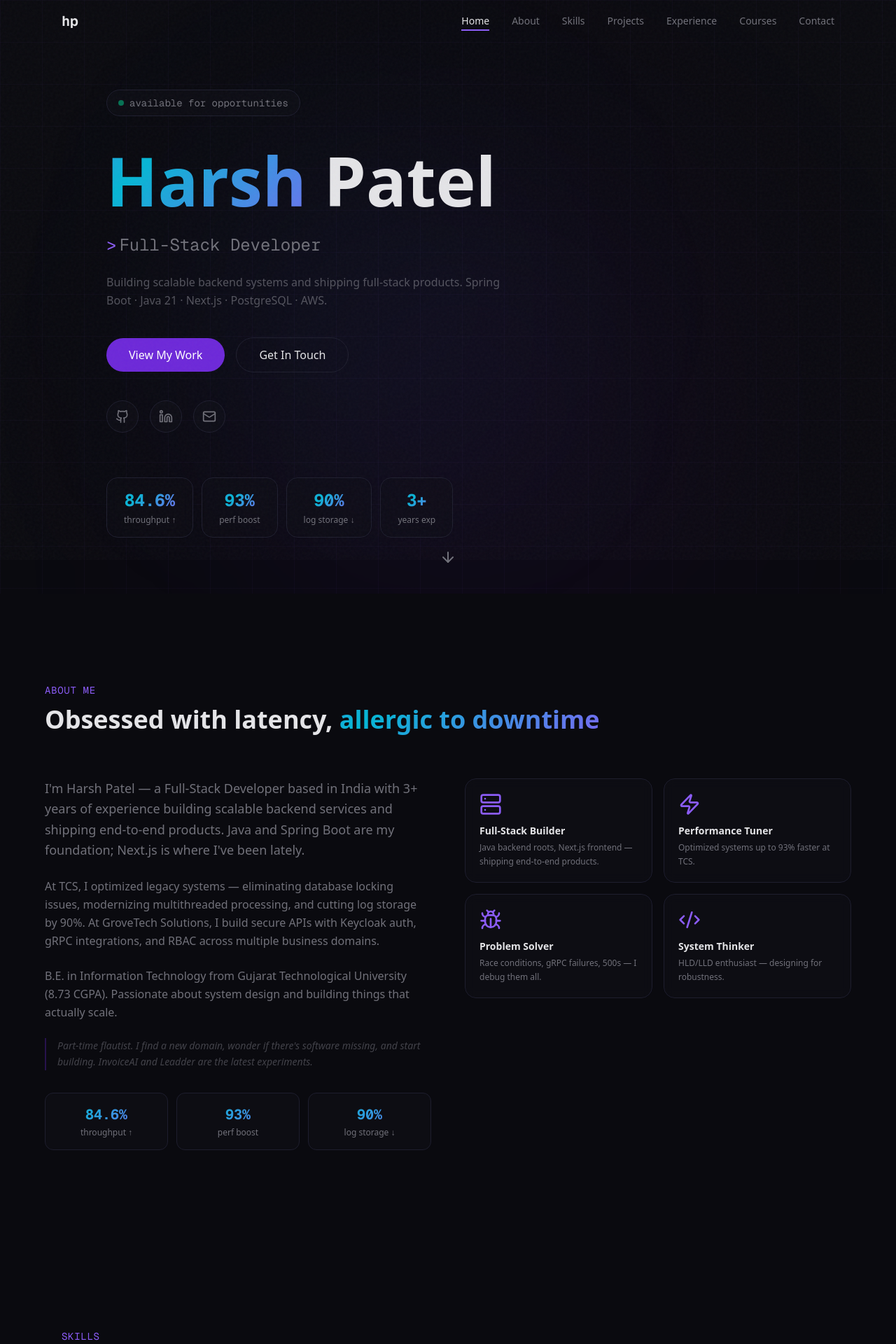
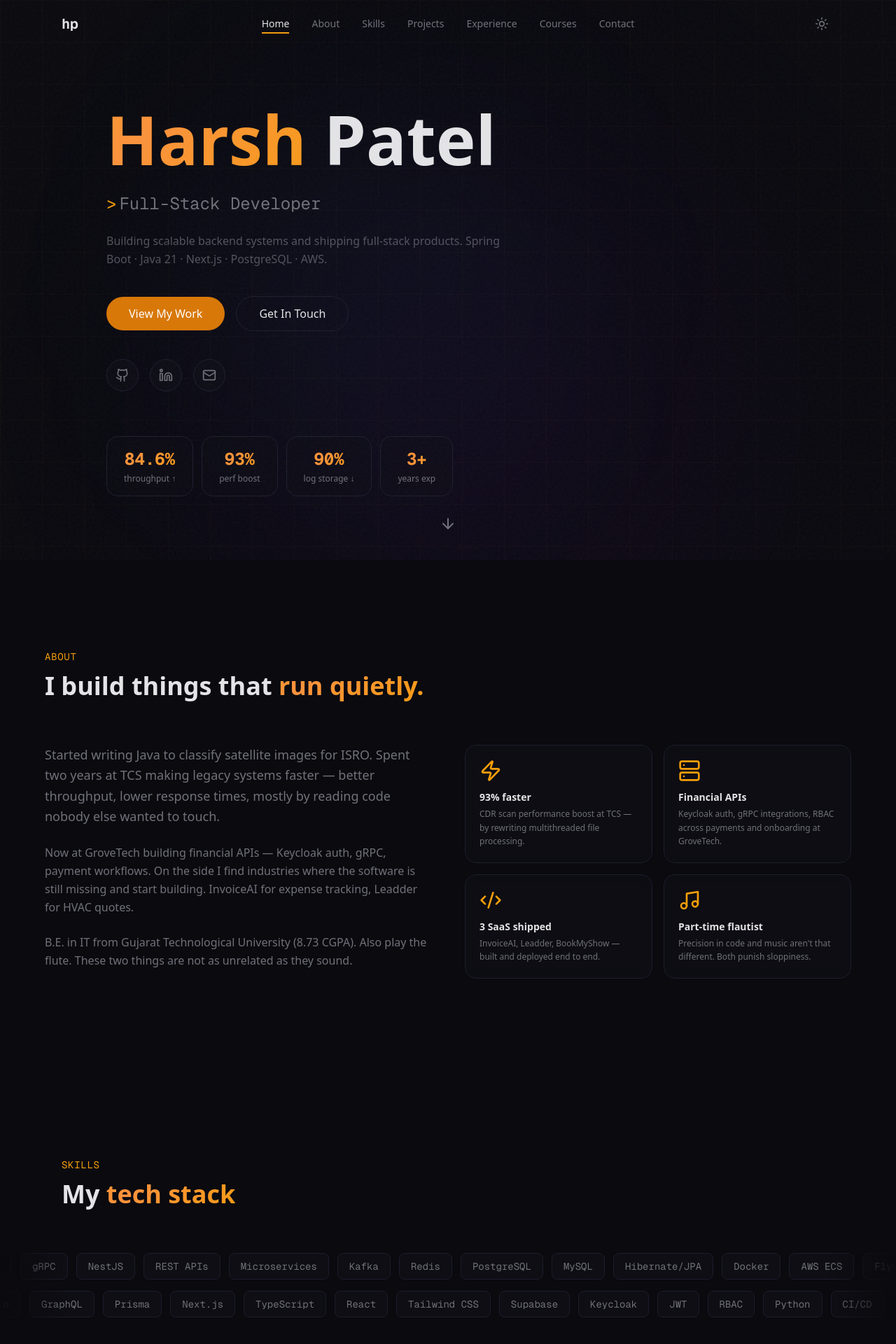
Before and after one commit to it-harsh/portfolio, a Next.js app: page / in a window 1280 px wide. Shown: the top 1920 px of the page at 70% size. Built offline with nearby package versions, Linux system fonts and the light colour scheme.

Commit message:
Amber theme, dark/light toggle, About rewrite, timeline fix, remove clichés

```diff
--- a/src/app/globals.css
+++ b/src/app/globals.css
@@ -3,11 +3,23 @@
 :root {
   --background: #0a0a0f;
   --foreground: #e4e4e7;
-  --accent: #6d28d9;
-  --accent-light: #8b5cf6;
+  --accent: #d97706;
+  --accent-light: #f59e0b;
   --card-bg: #111118;
   --card-border: #1e1e2e;
   --muted: #71717a;
+}
+
+[data-theme="light"] {
+  --background: #fafaf9;
+  --foreground: #1c1917;
+  --card-bg: #f5f0e8;
+  --card-border: #e7e5e0;
+  --muted: #78716c;
+}
+[data-theme="light"] body {
+  background: var(--background);
+  color: var(--foreground);
 }
 
 @theme inline {
@@ -48,7 +60,7 @@ html {
 
 /* Gradient text utility */
 .gradient-text {
-  background: linear-gradient(135deg, #8b5cf6, #06b6d4, #8b5cf6);
+  background: linear-gradient(135deg, #f59e0b, #fb923c, #f59e0b);
   background-size: 200% 200%;
   -webkit-background-clip: text;
   -webkit-text-fill-color: transparent;
@@ -63,20 +75,20 @@ html {
 
 /* Glow effect */
 .glow {
-  box-shadow: 0 0 20px rgba(139, 92, 246, 0.15),
-              0 0 60px rgba(139, 92, 246, 0.1);
+  box-shadow: 0 0 20px rgba(217, 119, 6, 0.15),
+              0 0 60px rgba(217, 119, 6, 0.1);
 }
 
 .glow-hover:hover {
-  box-shadow: 0 0 30px rgba(139, 92, 246, 0.25),
-              0 0 80px rgba(139, 92, 246, 0.15);
+  box-shadow: 0 0 30px rgba(217, 119, 6, 0.25),
+              0 0 80px rgba(217, 119, 6, 0.15);
 }
 
 /* Grid background pattern */
 .grid-bg {
   background-image:
-    linear-gradient(rgba(139, 92, 246, 0.03) 1px, transparent 1px),
-    linear-gradient(90deg, rgba(139, 92, 246, 0.03) 1px, transparent 1px);
+    linear-gradient(rgba(217, 119, 6, 0.03) 1px, transparent 1px),
+    linear-gradient(90deg, rgba(217, 119, 6, 0.03) 1px, transparent 1px);
   background-size: 60px 60px;
 }
 
--- a/src/app/layout.tsx
+++ b/src/app/layout.tsx
@@ -37,6 +37,7 @@ export default function RootLayout({
       <body
         className={`${geistSans.variable} ${geistMono.variable} antialiased bg-background text-foreground`}
       >
+        <script dangerouslySetInnerHTML={{ __html: `(function(){try{var t=localStorage.getItem('theme');if(t)document.documentElement.setAttribute('data-theme',t);}catch(e){}})();` }} />
         {children}
       </body>
     </html>
--- a/src/components/About.tsx
+++ b/src/components/About.tsx
@@ -1,35 +1,15 @@
 "use client";
 
 import { motion, useInView } from "framer-motion";
-import { useEffect, useRef, useState } from "react";
-import { Code2, Server, Bug, Zap } from "lucide-react";
+import { useRef } from "react";
+import { Code2, Server, Zap, Music } from "lucide-react";
 
 const highlights = [
-  { icon: Server, title: "Full-Stack Builder",  description: "Java backend roots, Next.js frontend — shipping end-to-end products." },
-  { icon: Zap,    title: "Performance Tuner",   description: "Optimized systems up to 93% faster at TCS." },
-  { icon: Bug,    title: "Problem Solver",       description: "Race conditions, gRPC failures, 500s — I debug them all." },
-  { icon: Code2,  title: "System Thinker",       description: "HLD/LLD enthusiast — designing for robustness." },
+  { icon: Zap,    title: "93% faster",      description: "CDR scan performance boost at TCS — by rewriting multithreaded file processing." },
+  { icon: Server, title: "Financial APIs",   description: "Keycloak auth, gRPC integrations, RBAC across payments and onboarding at GroveTech." },
+  { icon: Code2,  title: "3 SaaS shipped",   description: "InvoiceAI, Leadder, BookMyShow — built and deployed end to end." },
+  { icon: Music,  title: "Part-time flautist", description: "Precision in code and music aren't that different. Both punish sloppiness." },
 ];
-
-function Counter({ target, suffix = "", duration = 1800, decimals = 0 }: { target: number; suffix?: string; duration?: number; decimals?: number }) {
-  const [count, setCount] = useState(0);
-  const ref = useRef<HTMLSpanElement>(null);
-  const inView = useInView(ref, { once: true });
-
-  useEffect(() => {
-    if (!inView) return;
-    const start = Date.now();
-    const tick = () => {
-      const progress = Math.min((Date.now() - start) / duration, 1);
-      const eased = 1 - Math.pow(1 - progress, 3);
-      setCount(Number((eased * target).toFixed(decimals)));
-      if (progress < 1) requestAnimationFrame(tick);
-    };
-    requestAnimationFrame(tick);
-  }, [inView, target, duration, decimals]);
-
-  return <span ref={ref}>{decimals > 0 ? count.toFixed(decimals) : count}{suffix}</span>;
-}
 
 export default function About() {
   const ref = useRef(null);
@@ -39,39 +19,21 @@ export default function About() {
     <section id="about" className="relative py-32 px-6">
       <div ref={ref} className="max-w-6xl mx-auto">
         <motion.div initial={{ opacity: 0, y: 40 }} animate={isInView ? { opacity: 1, y: 0 } : {}} transition={{ duration: 0.6 }} className="mb-16">
-          <h2 className="text-sm font-mono text-accent-light mb-3 tracking-wider uppercase">About Me</h2>
-          <h3 className="text-3xl md:text-4xl font-bold">Obsessed with latency, <span className="gradient-text">allergic to downtime</span></h3>
+          <h2 className="text-sm font-mono text-accent-light mb-3 tracking-wider uppercase">About</h2>
+          <h3 className="text-3xl md:text-4xl font-bold">I build things that <span className="gradient-text">run quietly.</span></h3>
         </motion.div>
 
         <div className="grid md:grid-cols-2 gap-12 items-start">
           <motion.div initial={{ opacity: 0, x: -40 }} animate={isInView ? { opacity: 1, x: 0 } : {}} transition={{ duration: 0.6, delay: 0.2 }} className="space-y-6">
             <p className="text-muted leading-relaxed text-lg">
-              I&apos;m Harsh Patel — a Full-Stack Developer based in India with 3+ years of experience building scalable backend services and shipping end-to-end products. Java and Spring Boot are my foundation; Next.js is where I&apos;ve been lately.
+              Started writing Java to classify satellite images for ISRO. Spent two years at TCS making legacy systems faster — better throughput, lower response times, mostly by reading code nobody else wanted to touch.
             </p>
             <p className="text-muted leading-relaxed">
-              At TCS, I optimized legacy systems — eliminating database locking issues, modernizing multithreaded processing, and cutting log storage by 90%. At GroveTech Solutions, I build secure APIs with Keycloak auth, gRPC integrations, and RBAC across multiple business domains.
+              Now at GroveTech building financial APIs — Keycloak auth, gRPC, payment workflows. On the side I find industries where the software is still missing and start building. InvoiceAI for expense tracking, Leadder for HVAC quotes.
             </p>
             <p className="text-muted leading-relaxed">
-              B.E. in Information Technology from Gujarat Technological University (8.73 CGPA). Passionate about system design and building things that actually scale.
+              B.E. in IT from Gujarat Technological University (8.73 CGPA). Also play the flute. These two things are not as unrelated as they sound.
             </p>
-            <p className="text-sm text-muted/55 leading-relaxed border-l-2 border-accent/30 pl-4 italic">
-              Part-time flautist. I find a new domain, wonder if there&apos;s software missing, and start building. InvoiceAI and Leadder are the latest experiments.
-            </p>
-
-            <div className="grid grid-cols-3 gap-3 pt-2">
-              {[
-                { label: "throughput ↑", target: 84.6, suffix: "%", decimals: 1 },
-                { label: "perf boost",   target: 93,   suffix: "%", decimals: 0 },
-                { label: "log storage ↓",target: 90,   suffix: "%", decimals: 0 },
-              ].map((item) => (
-                <div key={item.label} className="p-4 rounded-xl border border-card-border bg-card-bg/50 text-center">
-                  <p className="text-xl font-bold font-mono gradient-text">
-                    <Counter target={item.target} suffix={item.suffix} decimals={item.decimals} />
-                  </p>
-                  <p className="text-xs text-muted mt-1">{item.label}</p>
-                </div>
-              ))}
-            </div>
           </motion.div>
 
           <div className="grid grid-cols-2 gap-4">
--- a/src/components/Experience.tsx
+++ b/src/components/Experience.tsx
@@ -53,7 +53,7 @@ export default function Experience() {
           {/* Animated timeline line */}
           <div className="absolute left-8 top-0 bottom-0 w-px bg-card-border hidden md:block overflow-hidden">
             <motion.div
-              className="absolute top-0 left-0 right-0 bg-gradient-to-b from-accent-light via-cyan-400 to-accent-light origin-top"
+              className="absolute top-0 left-0 right-0 bg-gradient-to-b from-amber-400 via-amber-300 to-amber-400 origin-top"
               style={{ scaleY, height: "100%" }}
             />
           </div>
@@ -67,14 +67,22 @@ export default function Experience() {
                 transition={{ duration: 0.6, delay: 0.2 * i }}
                 className="relative md:pl-20"
               >
-                <div className="hidden md:flex absolute left-[22px] top-6 w-[13px] h-[13px] rounded-full border-2 border-accent-light bg-background z-10" />
+                {exp.type === "work" ? (
+                  <div className="hidden md:flex absolute left-[22px] top-7 w-[13px] h-[13px] rounded-full border-2 border-accent-light bg-accent-light z-10" />
+                ) : (
+                  <div className="hidden md:flex absolute left-[22px] top-7 w-[13px] h-[13px] rounded-full border-2 border-accent-light/50 bg-background z-10" />
+                )}
                 <motion.div
                   whileHover={{ y: -5 }}
-                  className="p-6 rounded-2xl border border-card-border bg-card-bg/50 backdrop-blur-sm glow-hover transition-all duration-300"
+                  className={`p-6 rounded-2xl border border-card-border backdrop-blur-sm glow-hover transition-all duration-300 ${
+                    exp.type === "work"
+                      ? "bg-card-bg/50 border-l-2 border-l-amber-500/40"
+                      : "bg-card-bg/30 opacity-90"
+                  }`}
                 >
                   <div className="flex items-start justify-between flex-wrap gap-3 mb-3">
                     <div className="flex items-center gap-3">
-                      <div className="p-2 rounded-lg bg-accent/10 text-accent-light">
+                      <div className={`p-2 rounded-lg ${exp.type === "work" ? "bg-amber-500/10 text-amber-400" : "bg-zinc-500/10 text-zinc-400"}`}>
                         {exp.type === "work" ? <Briefcase size={18} /> : <GraduationCap size={18} />}
                       </div>
                       <div>
--- a/src/components/Hero.tsx
+++ b/src/components/Hero.tsx
@@ -65,17 +65,6 @@ export default function Hero() {
       </div>
 
       <div className="relative z-10 px-6 max-w-5xl mx-auto w-full pt-32 pb-20">
-
-        {/* Status badge */}
-        <motion.div
-          initial={{ opacity: 0, x: -20 }}
-          animate={{ opacity: 1, x: 0 }}
-          transition={{ duration: 0.5, delay: 0.1 }}
-          className="inline-flex items-center gap-2 px-4 py-2 rounded-full border border-card-border bg-card-bg/50 backdrop-blur-sm mb-8"
-        >
-          <span className="w-2 h-2 bg-emerald-400 rounded-full animate-pulse" />
-          <span className="text-sm text-muted font-mono">available for opportunities</span>
-        </motion.div>
 
         {/* Name */}
         <motion.h1
--- a/src/components/Navbar.tsx
+++ b/src/components/Navbar.tsx
@@ -2,7 +2,7 @@
 
 import { useState, useEffect } from "react";
 import { motion, AnimatePresence } from "framer-motion";
-import { Menu, X } from "lucide-react";
+import { Menu, X, Sun, Moon } from "lucide-react";
 
 const navLinks = [
   { name: "Home", href: "#hero", id: "hero" },
@@ -36,6 +36,7 @@ function useActiveSection() {
 export default function Navbar() {
   const [scrolled, setScrolled] = useState(false);
   const [mobileOpen, setMobileOpen] = useState(false);
+  const [theme, setTheme] = useState<"dark" | "light">("dark");
   const activeId = useActiveSection();
 
   useEffect(() => {
@@ -43,6 +44,24 @@ export default function Navbar() {
     window.addEventListener("scroll", onScroll);
     return () => window.removeEventListener("scroll", onScroll);
   }, []);
+
+  useEffect(() => {
+    try {
+      const stored = localStorage.getItem("theme");
+      if (stored === "light") setTheme("light");
+    } catch (e) {}
+  }, []);
+
+  function toggleTheme() {
+    const next = theme === "dark" ? "light" : "dark";
+    setTheme(next);
+    try { localStorage.setItem("theme", next); } catch (e) {}
+    if (next === "light") {
+      document.documentElement.setAttribute("data-theme", "light");
+    } else {
+      document.documentElement.removeAttribute("data-theme");
+    }
+  }
 
   return (
     <motion.nav
@@ -88,9 +107,18 @@ export default function Navbar() {
           })}
         </div>
 
-        <button className="md:hidden text-foreground" onClick={() => setMobileOpen(!mobileOpen)}>
-          {mobileOpen ? <X size={24} /> : <Menu size={24} />}
-        </button>
+        <div className="flex items-center gap-2">
+          <button
+            onClick={toggleTheme}
+            className="p-2 rounded-full text-muted hover:text-foreground transition-colors"
+            aria-label="Toggle theme"
+          >
+            {theme === "dark" ? <Sun size={20} /> : <Moon size={20} />}
+          </button>
+          <button className="md:hidden text-foreground" onClick={() => setMobileOpen(!mobileOpen)}>
+            {mobileOpen ? <X size={24} /> : <Menu size={24} />}
+          </button>
+        </div>
       </div>
 
       <AnimatePresence>
--- a/src/components/Projects.tsx
+++ b/src/components/Projects.tsx
@@ -2,7 +2,7 @@
 
 import { motion, useInView } from "framer-motion";
 import { useRef } from "react";
-import { ExternalLink, Github, User, Users } from "lucide-react";
+import { ExternalLink, Github } from "lucide-react";
 
 const projects = [
   {
@@ -94,14 +94,6 @@ export default function Projects() {
                     Featured
                   </span>
                 )}
-                <span className={`flex items-center gap-1 px-2 py-0.5 text-[10px] font-mono uppercase tracking-wider rounded-full border ${
-                  project.solo
-                    ? "bg-emerald-500/10 text-emerald-400 border-emerald-500/20"
-                    : "bg-blue-500/10 text-blue-400 border-blue-500/20"
-                }`}>
-                  {project.solo ? <User size={9} /> : <Users size={9} />}
-                  {project.solo ? "Solo" : "Team"}
-                </span>
               </div>
 
               <h4 className="text-lg font-bold text-foreground mb-2 group-hover:text-accent-light transition-colors">
```
